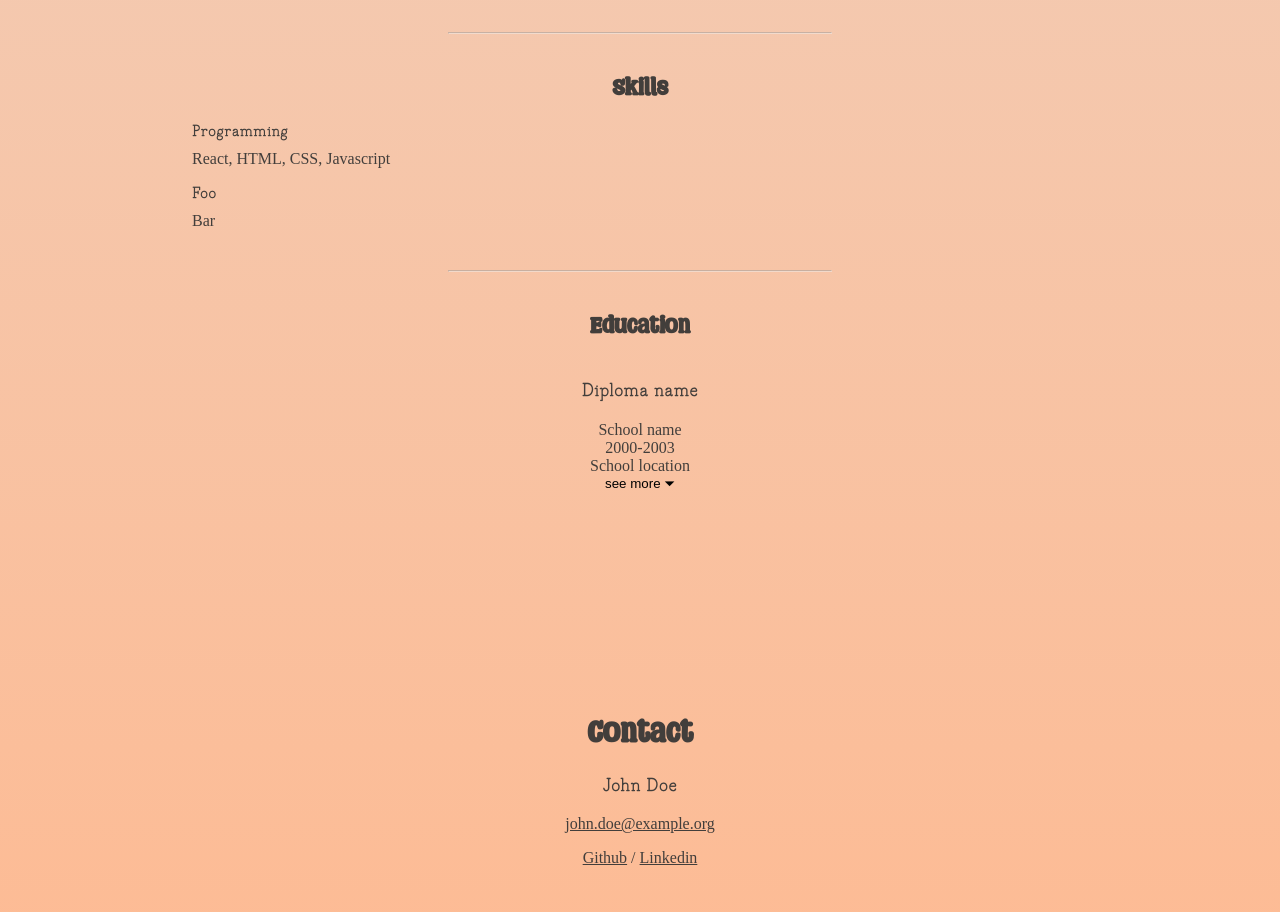
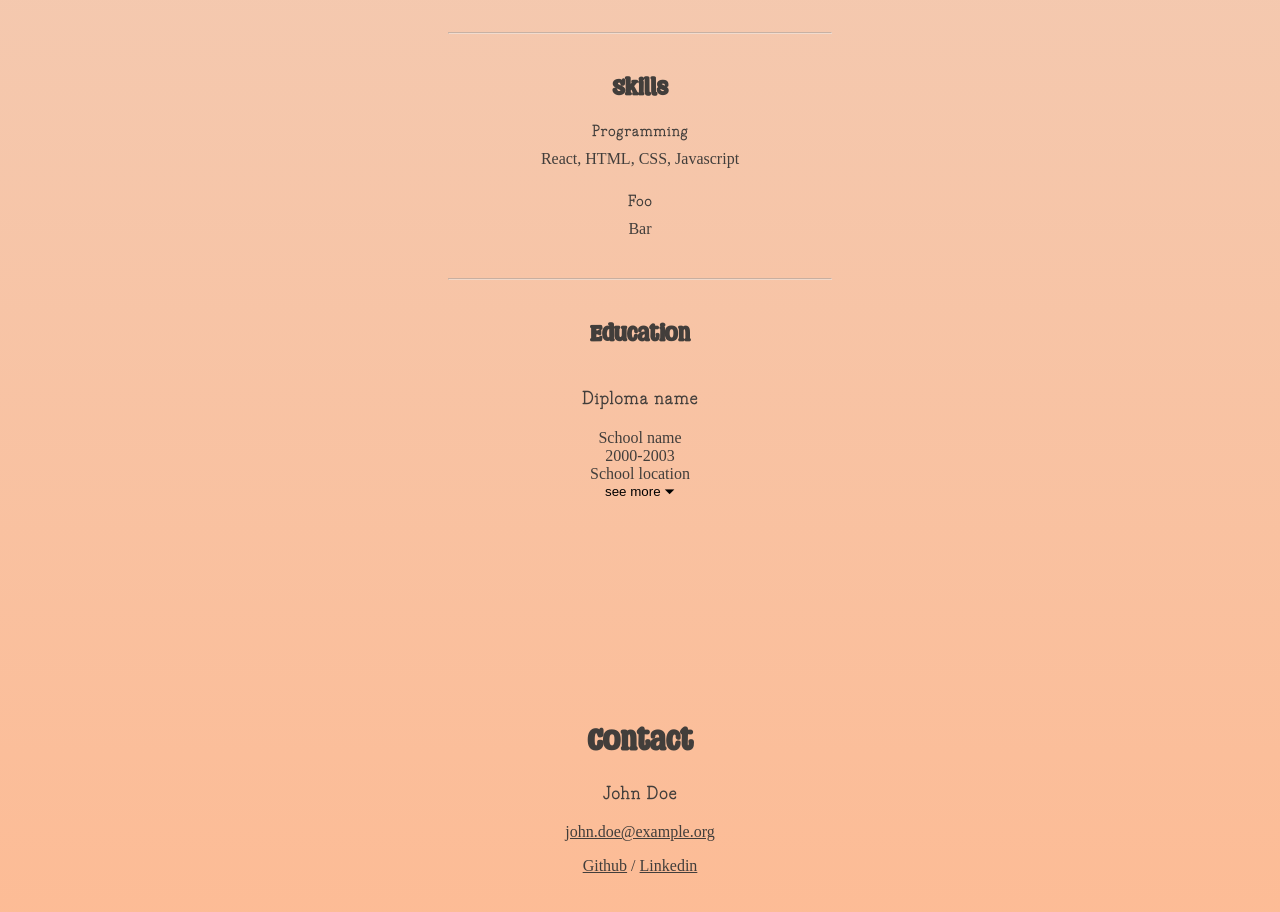
Before and after one commit to vrahier/website, a React (Create React App) app: page / in a window 1280 px wide. Shown: the part 1940-2852 px from the top of the page. Built offline with nearby package versions, Linux system fonts and the light colour scheme; a web font is replaced by a local one.

Commit message:
Using styled-components for skills section

```diff
--- /dev/null
+++ b/src/components/Skill/Style.js
@@ -0,0 +1,9 @@
+import styled from 'styled-components';
+
+export const SkillName = styled.div`
+  font-weight: bold;
+  margin-bottom: 1vh;
+`
+export const SkillValue = styled.div`
+  margin-bottom: 3vh;
+`
--- a/src/components/Skill.jsx
+++ b/src/components/Skill/index.jsx
@@ -1,10 +1,11 @@
 import PropTypes from 'prop-types';
+import {SkillName, SkillValue} from './Style';
 
 function Skill({skill}) {
-  return <div className="rowContainer">
-    <div className="rowName">{skill.name}</div>
-    <div className="rowValue">{skill.value}</div>
-  </div>
+  return <>
+    <SkillName>{skill.name}</SkillName>
+    <SkillValue>{skill.value}</SkillValue>
+  </>
 }
 
 Skill.propTypes = {
```
